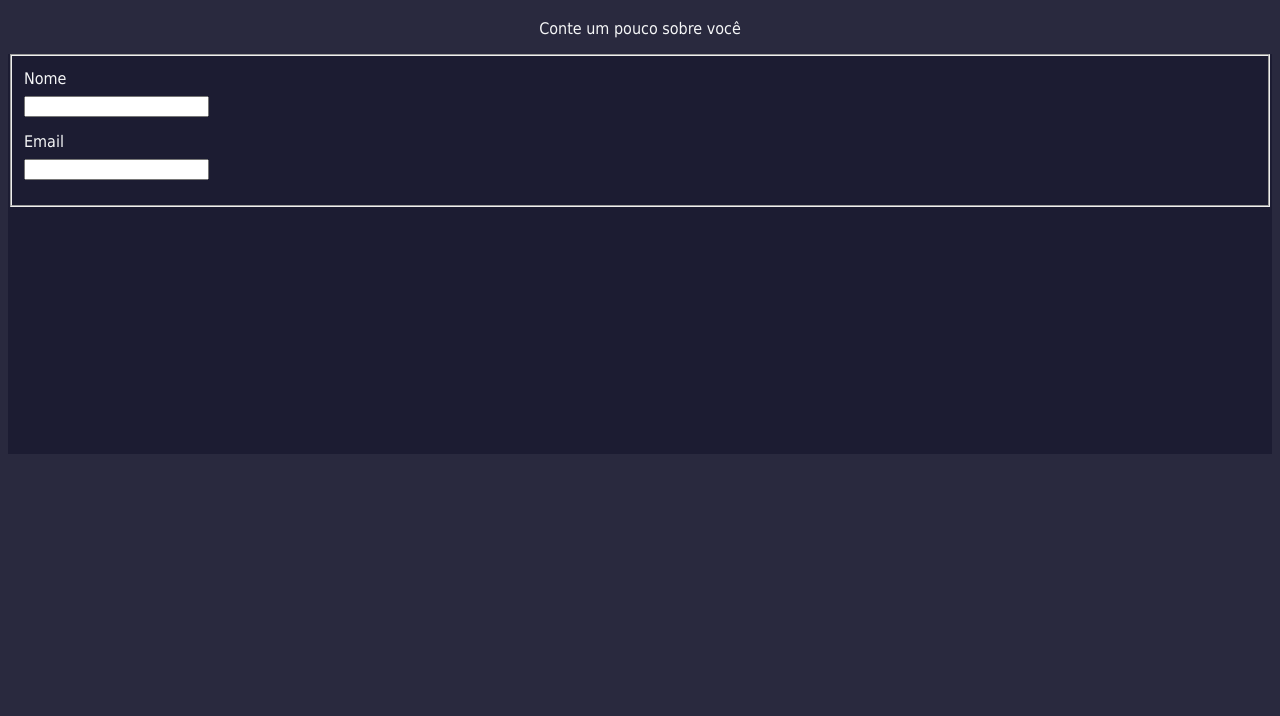
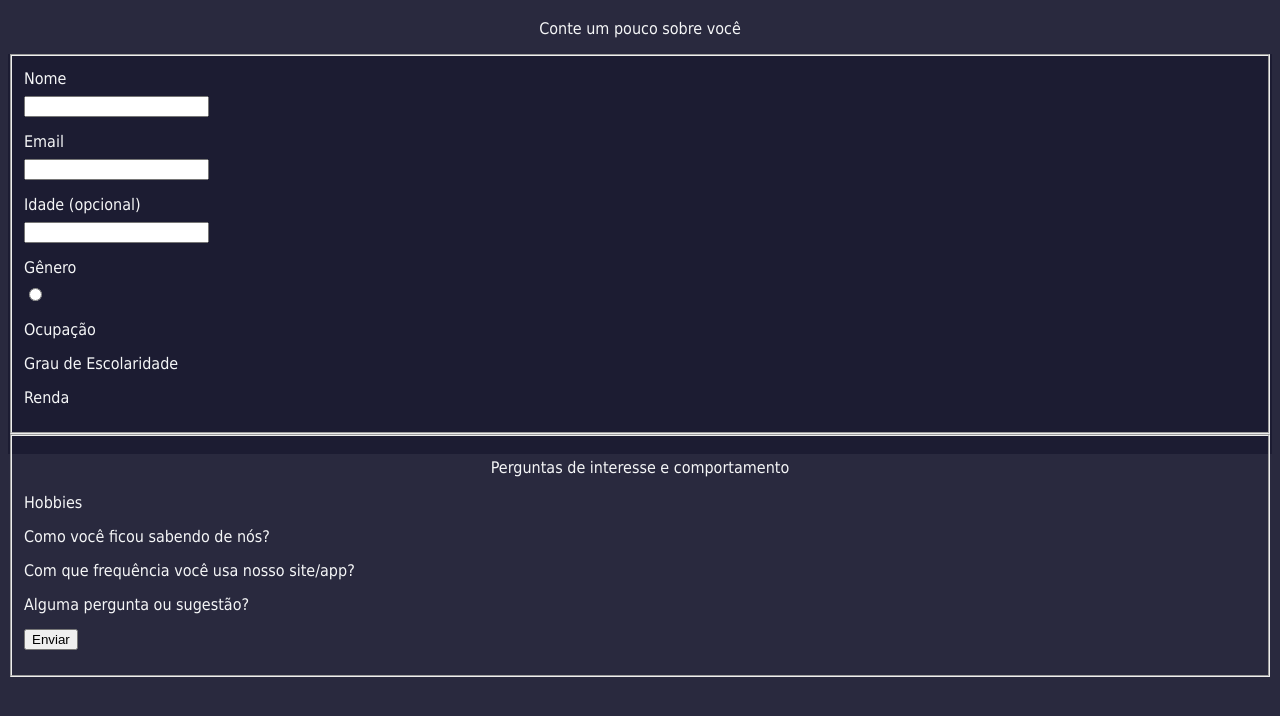
Before and after one commit to cmoiss/pesquisa-demografica, a plain HTML site: page index.html in a window 1280 px wide. Shown: the part 62-778 px from the top of the page. Drawn offline with Linux system fonts and the light colour scheme.

Commit message:
criado - todas perguntas
Update index.html

```diff
--- a/index.html
+++ b/index.html
@@ -22,6 +22,51 @@
                 <label for="email">Email</label>
                 <input id="email" type="email" />
             </div>
+
+            <div class="form-group">
+                <label for="age">Idade (opcional)</label>
+                <input type="number">
+            </div>
+
+            <div class="form-group">
+                <label for="gender">Gênero</label>
+                <input type="radio">
+            </div>
+
+            <div class="form-group">
+                <label for="">Ocupação</label>
+            </div>
+
+            <div class="form-group">
+                <label for="">Grau de Escolaridade</label>
+            </div>
+
+            <div class="form-group">
+                <label for="">Renda</label>
+            </div>
+        </fieldset>
+
+        <fieldset>
+            <p>Perguntas de interesse e comportamento</p>
+            <div class="form-group">
+                <label for="">Hobbies</label>
+            </div>
+
+            <div class="form-group">
+                <label for="">Como você ficou sabendo de nós?</label>
+            </div>
+
+            <div class="form-group">
+                <label for="">Com que frequência você usa nosso site/app?</label>
+            </div>
+
+            <div class="form-group">
+                <label for="">Alguma pergunta ou sugestão?</label>
+            </div>
+
+            <div class="form-group">
+                <button>Enviar</button>
+            </div>
         </fieldset>
     </form>
 </body>
```
